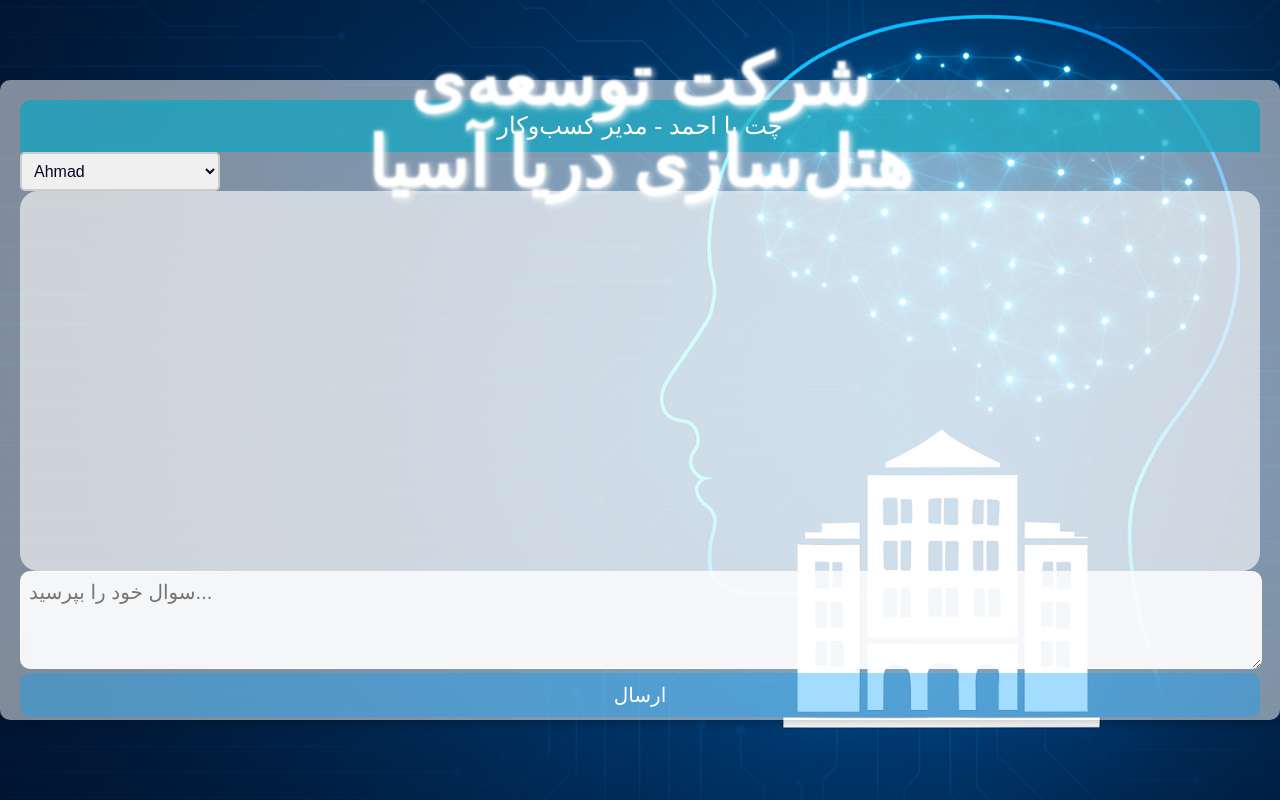
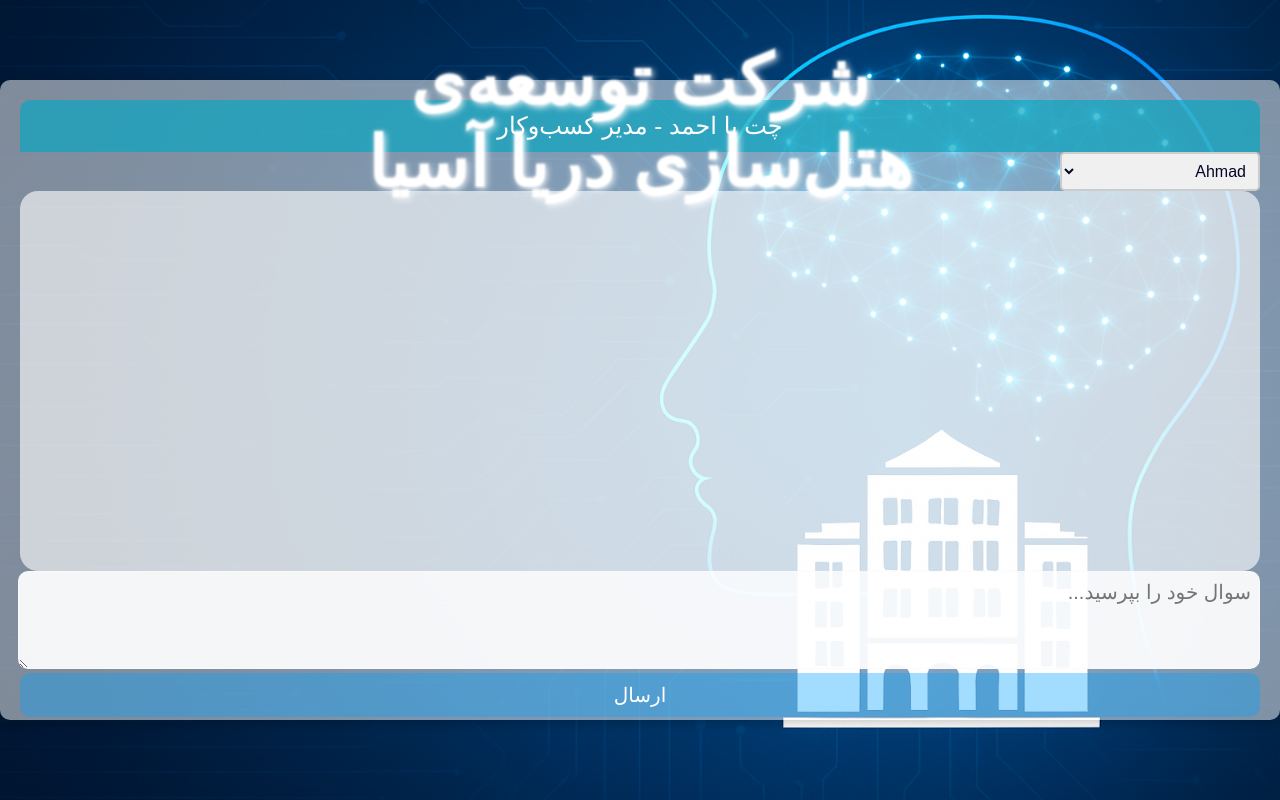
Before and after one commit to alirezafay/Chatbot-Multiple, a Flask app: page / in a window 1280 px wide. Run offline with Flask 3, Linux system fonts and the light colour scheme; data that the repository does not hold is empty; parts of the project's set-up code (start-up, migrations or seed data) failed here and were passed over.

Commit message:
Update styles.css

```diff
--- a/static/styles.css
+++ b/static/styles.css
@@ -1,5 +1,6 @@
 body {
-    font-family: Arial, sans-serif;
+    direction: rtl;
+    font-family: 'Vazirmatn', Arial, sans-serif;
     display: flex;
     justify-content: center;
     align-items: center;
@@ -9,7 +10,6 @@ body {
     background-size: cover;
     background-repeat: no-repeat;
     background-position: center;
-    font-family: Arial, sans-serif;
     position: relative;
 }
 
@@ -27,17 +27,15 @@ body {
     text-shadow: 2px 2px 6px rgba(255, 255, 255, 0.8);
 }
 
-/* Chat Container */
 .chat-container {
     width: 1400px;
     height: 600px;
-    background: rgb(255, 255, 255, 0.5);
+    background: rgba(255, 255, 255, 0.5);
     border-radius: 10px;
     padding: 20px;
     box-shadow: 0px 4px 10px rgba(0, 0, 0, 0.2);
 }
 
-/* Chat Header */
 .chat-header {
     background: rgba(11, 165, 192, 0.7);
     color: white;
@@ -47,7 +45,6 @@ body {
     font-size: 24px;
 }
 
-/* Chat Messages Box */
 .chat-messages {
     height: 350px;
     overflow-y: auto;
@@ -56,10 +53,8 @@ body {
     flex-direction: column;
     background: #ffffff9d;
     border-radius: 18px;
-
 }
 
-/* Bubble-style Messages (Messaging App UI) */
 .user-message {
     text-align: right;
     background: #007bff;
@@ -71,7 +66,7 @@ body {
 }
 
 .bot-message {
-    text-align: left;
+    text-align: right;
     background: #f1f1f1;
     color: black;
     padding: 8px 12px;
@@ -80,51 +75,42 @@ body {
     align-self: flex-start;
 }
 
-/* Style the select dropdown */
 #userSelector {
-    font-family: 'Arial', sans-serif;  /* Change font type */
-    font-size: 16px;  /* Change font size */
-    background-color: #f0f0f0;  /* Background color */
-    color: #050627;  /* Text color */
-    border: 2px solid #ccc;  /* Border color */
-    padding: 8px;  /* Padding inside the dropdown */
-    border-radius: 5px;  /* Rounded corners */
-    width: 200px;  /* Width of the dropdown */
-    cursor: pointer;  /* Change cursor to pointer */
-    transition: background-color 0.3s ease;  /* Smooth background color transition */
+    font-family: 'Vazirmatn', Arial, sans-serif;
+    font-size: 16px;
+    background-color: #f0f0f0;
+    color: #050627;
+    border: 2px solid #ccc;
+    padding: 8px;
+    border-radius: 5px;
+    width: 200px;
+    cursor: pointer;
+    transition: background-color 0.3s ease;
+    direction: rtl;
+    text-align: right;
 }
 
-/* Style the options inside the select */
 #userSelector option {
-    font-family: 'Arial', sans-serif;  /* Change font type for options */
-    font-size: 16px;  /* Change font size for options */
-    padding: 8px;  /* Padding inside the options */
+    font-family: 'Vazirmatn', Arial, sans-serif;
+    font-size: 16px;
+    padding: 8px;
 }
 
-/* Hover effect for the dropdown */
 #userSelector:hover {
-    background-color: #f5f5f5;  /* Change background color on hover */
+    background-color: #f5f5f5;
 }
 
-/* Style the select dropdown when focused (clicked) */
 #userSelector:focus {
-    border-color: #0f4faf;  /* Change border color on focus */
-    outline: none;  /* Remove default focus outline */
+    border-color: #0f4faf;
+    outline: none;
 }
 
-/* Optional: Style the select for smaller screens */
 @media (max-width: 600px) {
     #userSelector {
-        width: 100%;  /* Make the select dropdown take full width on small screens */
+        width: 100%;
     }
 }
 
-
-
-
-
-
-/* Input Field */
 textarea {
     width: 98.7%;
     height: 80px;
@@ -132,11 +118,12 @@ textarea {
     border-radius: 10px;
     background: #ffffffea;
     border: 1px solid #fafafac4;
-    font-family: Arial, sans-serif;  /* Font type */
+    font-family: 'Vazirmatn', Arial, sans-serif;
     font-size: 20px;
+    direction: rtl;
+    text-align: right;
 }
 
-/* Button Styling */
 button {
     width: 100%;
     padding: 10px;
@@ -153,7 +140,6 @@ button:hover {
     background: #003350;
 }
 
-/* Dark Mode Style */
 @media (prefers-color-scheme: dark) {
     body {
         background: #121212;
@@ -165,7 +151,6 @@ button:hover {
     }
 }
 
-/* Typing Animation (Animated UI) */
 @keyframes typing {
     0% { opacity: 0.2; }
     50% { opacity: 1; }
```
